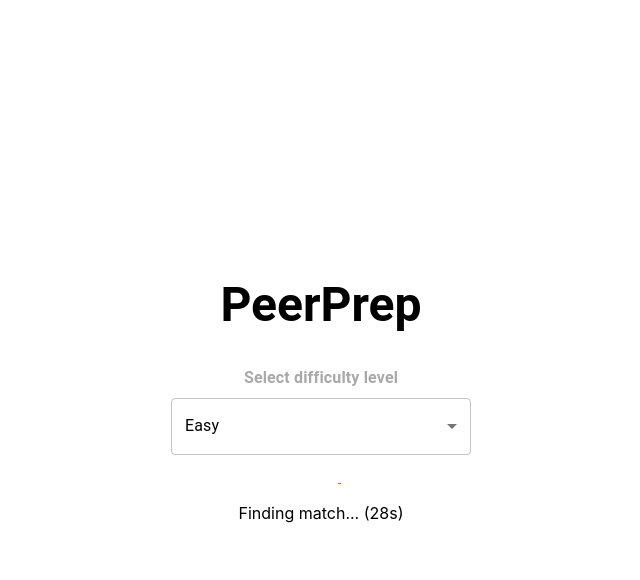
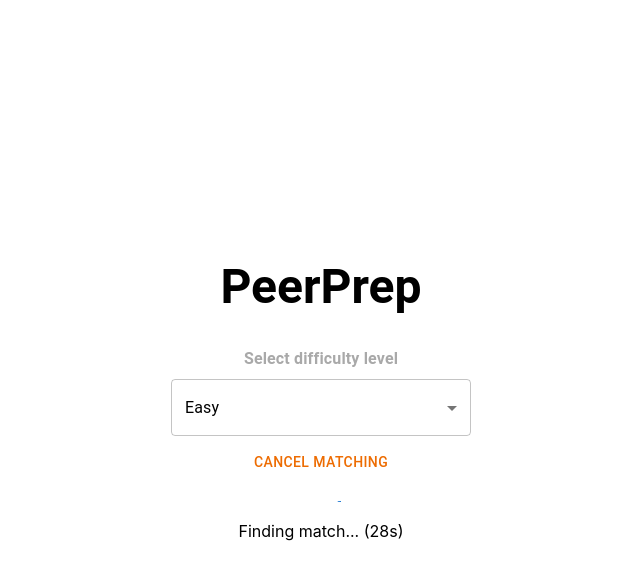
Before and after one commit to CS3219-AY2223S1/cs3219-project-ay2223s1-g3, a React (Create React App) app in the folder frontend/: page /home in a window 1280 px wide. Both pictures are taken after a click on the button "LET'S GO". Shown: the top 580 px of the page, without its empty margins (319-959 px from the left). Built offline with nearby package versions, Linux system fonts and the light colour scheme; no server answers.

Commit message:
Add cancel match button

```diff
--- a/frontend/src/components/HomePage.js
+++ b/frontend/src/components/HomePage.js
@@ -49,7 +49,7 @@ function HomePage({socket}) {
 		if (timer > 0) {
 			setTimeout(() => setTimer(timer-1), 1000)
 			setLoadingComment("Finding match... (" + timer + "s)")
-		} else if (timer == 0) {
+		} else if (timer === 0) {
 			handleNoMatch();
 		}
 	}, [timer])
@@ -104,7 +104,8 @@ function HomePage({socket}) {
 			</FormControl>
 			{isLoading ?
 			<>
-			<CircularProgress />
+			<Button onClick={handleNoMatch} color={"warning"}>Cancel matching</Button>
+			<CircularProgress/>
 			{loadingComment}
 			</>
 			: <Button onClick={handleClick}>Let's go</Button>
```
